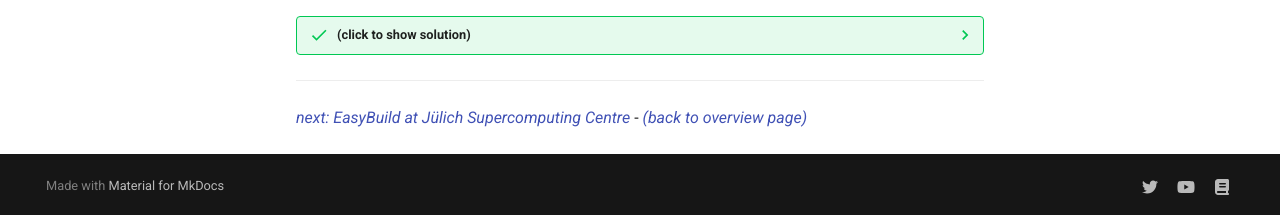
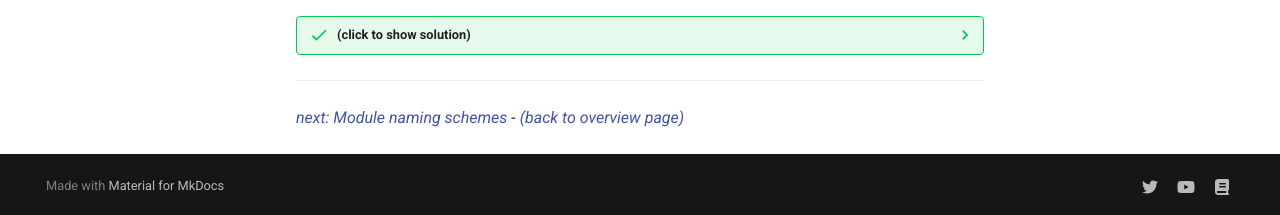
Before and after one commit to easybuilders/easybuild-tutorial, an MkDocs documentation site: the page built from docs/2022-isc22/adding_support_additional_software.md, in a window 1280 px wide and 900 px high, scrolled down 19283 px. Shown: the part 682-897 px from the top of the window. Built offline with MkDocs 1.6.1 and Material for MkDocs 9.7.7, drawn with Linux system fonts in a browser that asks for light colours.

Commit message:
Correction of links.

```diff
--- a/docs/2022-isc22/adding_support_additional_software.md
+++ b/docs/2022-isc22/adding_support_additional_software.md
@@ -1043,4 +1043,4 @@ Please also take this into account:
 
 ---
 
-[*next: EasyBuild at Jülich Supercomputing Centre*](jsc.md) - [*(back to overview page)*](index.md)
+[*next: Module naming schemes*](module_naming_schemes.md) - [*(back to overview page)*](index.md)
```
Also changed, not shown: other parts of docs/2022-isc22/adding_support_additional_software.md (+1 -1 lines).
